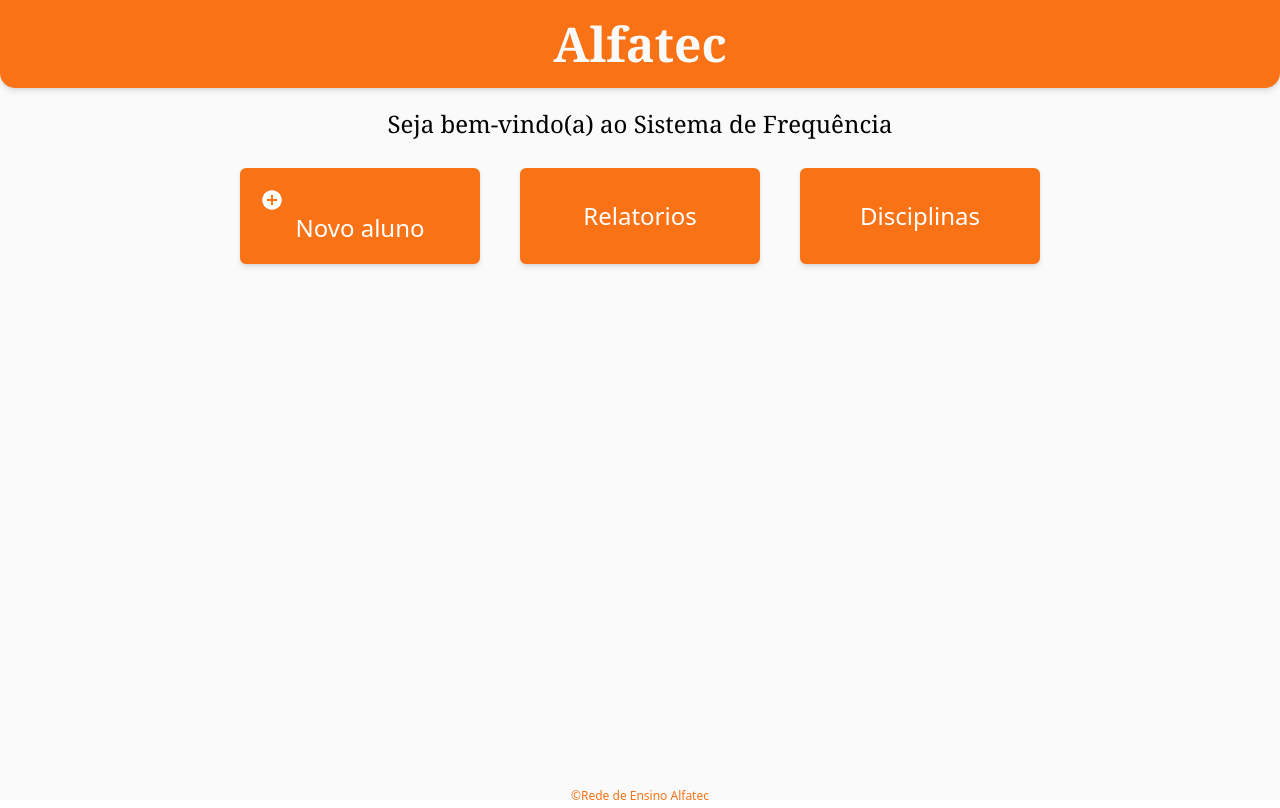
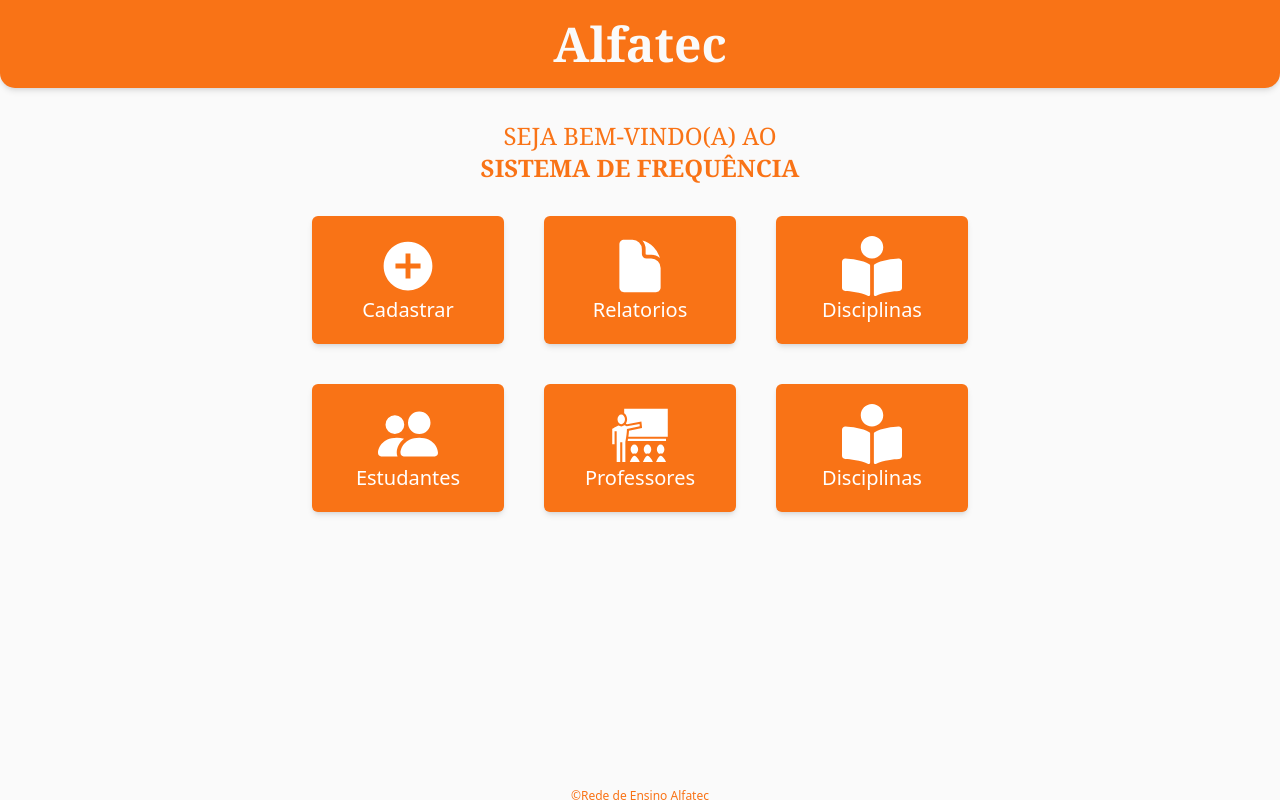
Before and after one commit to letticiamoura/registro-facial, a React (Vite) app: page /registro-facial/home in a window 1280 px wide. Built offline with nearby package versions, Linux system fonts and the light colour scheme.

Commit message:
feat: criação da tela de admin

```diff
--- a/src/pages/admin/HomeAdmin.tsx
+++ b/src/pages/admin/HomeAdmin.tsx
@@ -1,22 +1,84 @@
 import Layout from "../../components/Layout";
 
 import { IoMdAddCircle } from "react-icons/io";
+import { FaBookReader } from "react-icons/fa";
+import { HiDocument } from "react-icons/hi2";
+import { BsFillPeopleFill } from "react-icons/bs";
+import { GiTeacher } from "react-icons/gi";
+import { IoInformationCircle } from "react-icons/io5";
 
 export default function HomeAdmin() {
-    const classname = "w-1/5 p-5 text-2xl rounded-md shadow-md bg-orange-500 text-white hover:bg-orange-400 transition-colors hover:scale-105 duration-200";
+    const classname = "w-[45vw] flex-wrap sm:w-2/3 lg:w-[15vw] p-5 text-xl rounded-md shadow-md bg-orange-500 text-white hover:bg-orange-400 transition-colors hover:scale-105 duration-200";
     return(
         <Layout>
-            <h2 className="py-5 text-center text-2xl font-serif font-medium">Seja bem-vindo(a) ao <span>Sistema de Frequência</span></h2>
+            <h2 className="py-8 uppercase text-orange-500 text-center text-2xl font-serif font-medium">Seja bem-vindo(a) ao <br /> <span className="font-extrabold">Sistema de Frequência</span></h2>
 
-            <div className="pt-2 px-10 flex gap-10 justify-center">
+            <div className="px-10 space-y-10 flex-col">
 
-                <button className={classname}>
-                    <IoMdAddCircle />
-                    Novo aluno
-                </button>
-                <button className={classname}>Relatorios</button>
-                <button className={classname}>Disciplinas</button>
+                <div className="hidden sm:flex space-x-10 justify-center items-center">
+                    <button className={classname}>
+                        <IoMdAddCircle size={60} className="m-auto"/>
+                        Cadastrar
+                    </button>
+                    <button className={classname}>
+                        <HiDocument size={60} className="m-auto" />
+                        Relatorios
+                    </button>
+                    <button className={classname}>
+                        <FaBookReader size={60} className="m-auto" />
+                        Disciplinas
+                    </button>
+                </div>
 
+                <div className="hidden sm:flex space-x-10 justify-center items-center">
+                    <button className={classname}>
+                        <BsFillPeopleFill size={60} className="m-auto" />
+                        Estudantes
+                    </button>
+                    <button className={classname}>
+                        <GiTeacher size={60} className="m-auto" />
+                        Professores
+                    </button>
+                    <button className={classname}>
+                        <FaBookReader size={60} className="m-auto" />
+                        Disciplinas
+                    </button>
+                </div>
+
+                {/**CELULAR */}
+
+                <div className="sm:hidden flex space-x-10 justify-center items-center">
+                    <button className={classname}>
+                        <IoMdAddCircle size={60} className="m-auto"/>
+                        Cadastrar
+                    </button>
+                    <button className={classname}>
+                        <HiDocument size={60} className="m-auto" />
+                        Relatorios
+                    </button>
+                </div>
+
+                <div className="sm:hidden flex space-x-10 justify-center items-center">
+                    <button className={classname}>
+                        <FaBookReader size={60} className="m-auto" />
+                        Disciplinas
+                    </button>
+                    <button className={classname}>
+                        <BsFillPeopleFill size={60} className="m-auto" />
+                        Estudantes
+                    </button>
+                </div>
+
+                <div className="sm:hidden flex space-x-10 justify-center items-center">
+                    <button className={classname}>
+                        <GiTeacher size={60} className="m-auto" />
+                        Professores
+                    </button>
+                    <button className={classname}>
+                        <IoInformationCircle size={60} className="m-auto" />
+                        Informação
+                    </button>
+                </div>
             </div>
         </Layout>
     )
```
